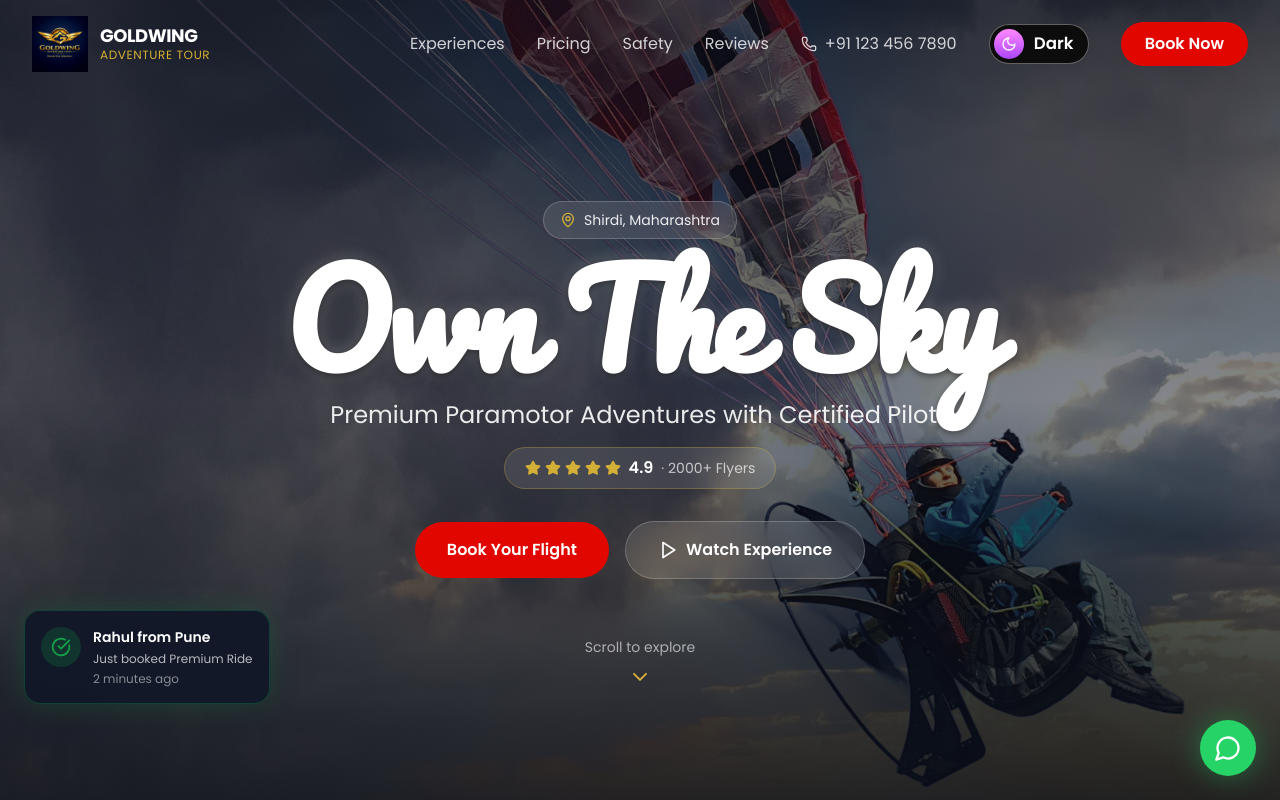
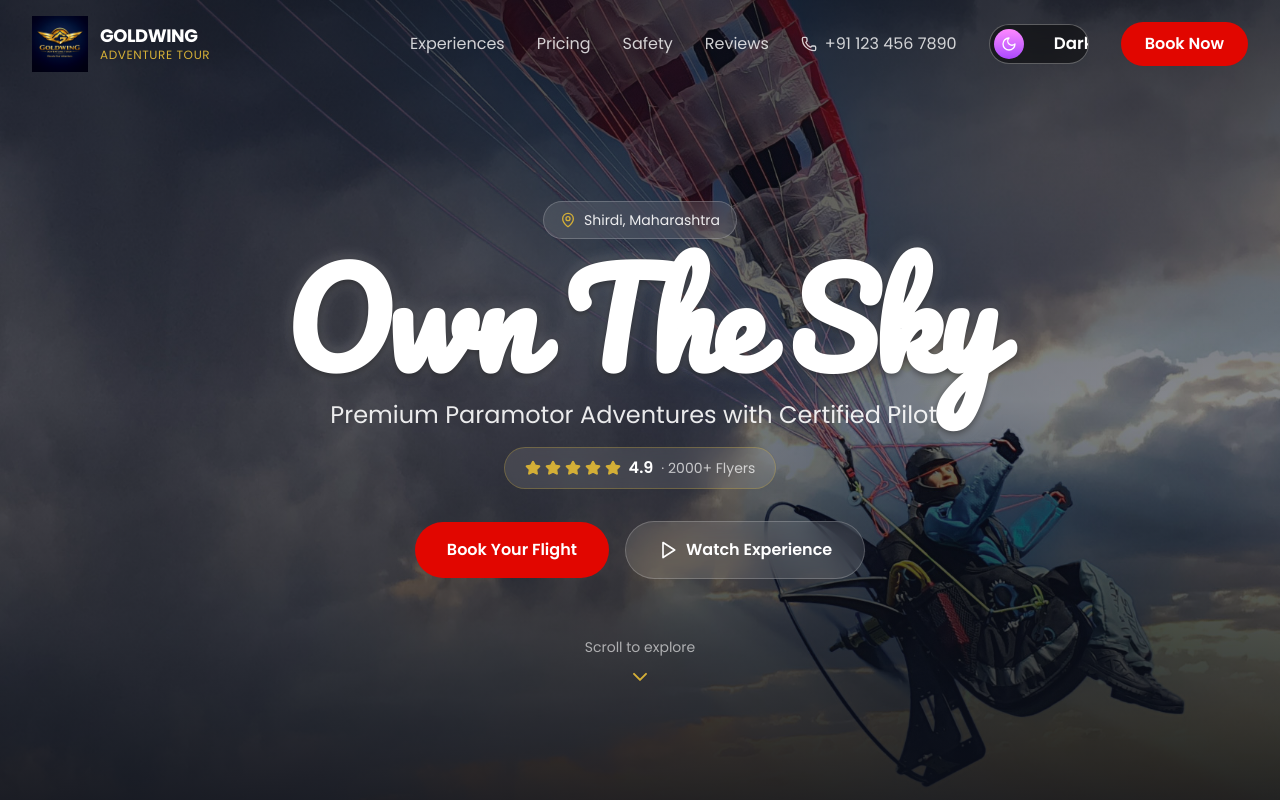
Before and after one commit to Pranav0051/GOLDWING, a React (Vite) app: page / in a window 1280 px wide. Shown: the top 800 px of the page. Built offline with nearby package versions, Linux system fonts and the light colour scheme.

Commit message:
Refine mobile notifications: minimize duration, fix visibility, and add tsconfig

```diff
--- a/src/app/components/FloatingCTA.tsx
+++ b/src/app/components/FloatingCTA.tsx
@@ -27,7 +27,7 @@ export function FloatingCTA({ onBookClick }: { onBookClick: () => void }) {
         transition={{ delay: 1, type: "spring", stiffness: 260, damping: 20 }}
         whileHover={{ scale: 1.1 }}
         whileTap={{ scale: 0.9 }}
-        className="fixed bottom-24 md:bottom-6 right-6 z-40 w-14 h-14 bg-[#25D366] hover:bg-[#25D366]/90 rounded-full flex items-center justify-center shadow-[0_0_30px_rgba(37,211,102,0.4)] transition-all"
+        className={`fixed right-6 z-40 w-14 h-14 bg-[#25D366] hover:bg-[#25D366]/90 rounded-full flex items-center justify-center shadow-[0_0_30px_rgba(37,211,102,0.4)] transition-all duration-300 ${isVisible ? 'bottom-24 opacity-100 translate-y-0' : 'bottom-6 opacity-0 translate-y-10 pointer-events-none'}`}
       >
         <MessageCircle className="w-7 h-7 text-white" />
       </motion.a>
--- a/src/app/components/Hero.tsx
+++ b/src/app/components/Hero.tsx
@@ -17,7 +17,7 @@ export function Hero({ onBookClick }: { onBookClick: () => void }) {
       </div>
 
       {/* Content */}
-      <div className="relative z-10 container mx-auto px-4 text-center pt-20">
+      <div className="relative z-10 container mx-auto px-4 text-center pt-32 md:pt-20">
         <motion.div
           initial={{ opacity: 0, y: 40 }}
           animate={{ opacity: 1, y: 0 }}
--- a/src/app/components/LiveNotifications.tsx
+++ b/src/app/components/LiveNotifications.tsx
@@ -15,27 +15,41 @@ const notifications = [
 export function LiveNotifications() {
   const [currentNotification, setCurrentNotification] = useState(0);
   const [isVisible, setIsVisible] = useState(false);
+  const [hasScrolled, setHasScrolled] = useState(false);
 
   useEffect(() => {
+    const handleScroll = () => {
+      if (window.scrollY > 300) {
+        setHasScrolled(true);
+      }
+    };
+    window.addEventListener("scroll", handleScroll);
+    return () => window.removeEventListener("scroll", handleScroll);
+  }, []);
+
+  useEffect(() => {
+    if (!hasScrolled) return;
+
+    // Show first notification briefly
+    setIsVisible(true);
+    const hideTimer = setTimeout(() => setIsVisible(false), 3000); // Reduced to 3s
+
     const interval = setInterval(() => {
       setIsVisible(true);
       setTimeout(() => {
         setIsVisible(false);
-      }, 4000);
+      }, 3000); // Reduced to 3s
 
       setTimeout(() => {
         setCurrentNotification((prev) => (prev + 1) % notifications.length);
-      }, 5000);
-    }, 15000);
+      }, 4000);
+    }, 20000); // Increased interval to 20s
 
-    // Show first notification after 5 seconds
-    setTimeout(() => {
-      setIsVisible(true);
-      setTimeout(() => setIsVisible(false), 4000);
-    }, 5000);
-
-    return () => clearInterval(interval);
-  }, []);
+    return () => {
+      clearInterval(interval);
+      clearTimeout(hideTimer);
+    };
+  }, [hasScrolled]);
 
   const notification = notifications[currentNotification];
 
@@ -43,27 +57,27 @@ export function LiveNotifications() {
     <AnimatePresence>
       {isVisible && (
         <motion.div
-          initial={{ x: -400, opacity: 0 }}
+          initial={{ x: -100, opacity: 0 }}
           animate={{ x: 0, opacity: 1 }}
-          exit={{ x: -400, opacity: 0 }}
+          exit={{ x: -100, opacity: 0 }}
           transition={{ type: "spring", stiffness: 100, damping: 20 }}
-          className="fixed bottom-32 md:bottom-24 left-6 z-40 max-w-sm"
+          className="fixed top-24 left-4 right-4 md:top-auto md:left-6 md:right-auto md:bottom-24 z-50 md:max-w-sm pointer-events-none"
         >
-          <div className="bg-[#111827]/95 backdrop-blur-xl border border-[#16A34A]/30 rounded-2xl p-4 shadow-[0_0_30px_rgba(22,163,74,0.2)]">
-            <div className="flex items-start gap-3">
+          <div
+            className="live-notification-toast bg-[#111827]/90 backdrop-blur-xl border border-white/20 rounded-2xl p-4 shadow-xl flex items-start gap-3 pointer-events-auto"
+          >
             <div className="w-10 h-10 bg-[#16A34A]/20 rounded-full flex items-center justify-center flex-shrink-0">
               <CheckCircle className="w-5 h-5 text-[#16A34A]" />
             </div>
             <div className="flex-1">
-                <div className="text-white font-semibold text-sm">
+              <div className="text-white font-medium text-sm">
                 {notification.name} from {notification.location}
               </div>
-                <div className="text-white/70 text-xs mt-1">
+              <div className="text-white/70 text-xs mt-0.5">
                 Just booked {notification.package}
               </div>
-                <div className="text-white/50 text-xs mt-1">
+              <div className="text-white/40 text-xs mt-0.5">
                 2 minutes ago
-                </div>
               </div>
             </div>
           </div>
--- a/src/app/components/Navbar.tsx
+++ b/src/app/components/Navbar.tsx
@@ -21,8 +21,8 @@ export function Navbar({ onBookClick }: { onBookClick: () => void }) {
     <motion.nav
       initial={{ y: -100 }}
       animate={{ y: 0 }}
-      className={`fixed top-0 left-0 right-0 z-50 transition-all duration-300 ${isScrolled
-        ? "bg-[#0B0F19]/90 backdrop-blur-xl border-b border-white/10 py-2"
+      className={`fixed top-0 left-0 right-0 z-50 transition-all duration-300 ${isScrolled || isMobileMenuOpen
+        ? "bg-[#0B0F19] shadow-lg border-b border-white/10 py-2"
         : "bg-transparent py-4"
         }`}
     >
@@ -75,13 +75,16 @@ export function Navbar({ onBookClick }: { onBookClick: () => void }) {
             </button>
           </div>
 
-          {/* Mobile Menu Button */}
+          {/* Mobile Controls */}
+          <div className="md:hidden flex items-center gap-4">
+            <ThemeToggle />
             <button
               onClick={() => setIsMobileMenuOpen(!isMobileMenuOpen)}
-            className="md:hidden text-white p-2"
+              className="text-white p-2"
             >
               {isMobileMenuOpen ? <X className="w-6 h-6" /> : <Menu className="w-6 h-6" />}
             </button>
+          </div>
         </div>
 
         {/* Mobile Menu */}
@@ -90,33 +93,36 @@ export function Navbar({ onBookClick }: { onBookClick: () => void }) {
             initial={{ opacity: 0, height: 0 }}
             animate={{ opacity: 1, height: "auto" }}
             exit={{ opacity: 0, height: 0 }}
-            className="md:hidden mt-4 pb-4 space-y-4"
+            className="md:hidden mt-4 pb-4 space-y-4 max-h-[80vh] overflow-y-auto"
           >
-            <a href="#experiences" className="block text-white/80 hover:text-[#D4AF37] transition-colors">
+            <div className="flex flex-col gap-6 text-lg">
+              <a href="#experiences" onClick={() => setIsMobileMenuOpen(false)} className="text-white/80 hover:text-[#D4AF37] transition-colors">
                 Experiences
               </a>
-            <a href="#pricing" className="block text-white/80 hover:text-[#D4AF37] transition-colors">
+              <a href="#pricing" onClick={() => setIsMobileMenuOpen(false)} className="text-white/80 hover:text-[#D4AF37] transition-colors">
                 Pricing
               </a>
-            <a href="#safety" className="block text-white/80 hover:text-[#D4AF37] transition-colors">
+              <a href="#safety" onClick={() => setIsMobileMenuOpen(false)} className="text-white/80 hover:text-[#D4AF37] transition-colors">
                 Safety
               </a>
-            <a href="#testimonials" className="block text-white/80 hover:text-[#D4AF37] transition-colors">
+              <a href="#testimonials" onClick={() => setIsMobileMenuOpen(false)} className="text-white/80 hover:text-[#D4AF37] transition-colors">
                 Reviews
               </a>
               <a href="tel:+911234567890" className="flex items-center gap-2 text-white/80 hover:text-[#D4AF37] transition-colors">
                 <Phone className="w-4 h-4" />
                 <span>+91 123 456 7890</span>
               </a>
+
               <button
                 onClick={() => {
+                  setIsMobileMenuOpen(false);
                   onBookClick();
-                setIsMobileMenuOpen(false);
                 }}
-              className="w-full bg-[#E10600] hover:bg-[#E10600]/90 text-white px-6 py-3 rounded-full transition-all"
+                className="bg-[#E10600] active:bg-[#E10600]/90 text-white px-6 py-3 rounded-full transition-all w-full mt-4"
               >
                 Book Now
               </button>
+            </div>
           </motion.div>
         )}
       </div>
--- a/src/app/components/ThemeToggle.tsx
+++ b/src/app/components/ThemeToggle.tsx
@@ -36,61 +36,47 @@ export function ThemeToggle() {
     };
 
     return (
+        <>
+            {/* Mobile: Simple Transparent Icon Button */}
+            <div className="md:hidden">
+                <button
+                    onClick={toggleTheme}
+                    className="flex items-center justify-center w-10 h-10 rounded-full bg-white/10 backdrop-blur-md border border-white/20 text-white transition-all active:scale-95 hover:bg-white/20"
+                    aria-label="Toggle Theme"
+                >
+                    {isDark ? (
+                        <Moon size={20} className="fill-current text-white" />
+                    ) : (
+                        <Sun size={20} className="fill-current text-yellow-400" />
+                    )}
+                </button>
+            </div>
+
+            {/* Desktop: Animated Pill Switch */}
             <button
                 onClick={toggleTheme}
                 onMouseEnter={() => setIsHovered(true)}
                 onMouseLeave={() => setIsHovered(false)}
-            className="transition-transform active:scale-95"
-            style={{
-                width: "100px",
-                height: "40px",
-                borderRadius: "40px",
-                border: "1px solid rgba(255, 255, 255, 0.349)",
-                backgroundColor: "rgb(12, 12, 12)",
-                display: "flex",
-                alignItems: "center",
-                justifyContent: "center",
-                cursor: "pointer",
-                transitionDuration: "0.3s",
-                overflow: "hidden",
-            }}
+                className="hidden md:flex items-center justify-center transition-transform active:scale-95 relative overflow-hidden bg-black/50 backdrop-blur-md border border-white/30 rounded-full"
+                style={{ width: "100px", height: "40px" }}
             >
                 <div
-                style={{
-                    width: isHovered ? "90px" : "30px",
-                    height: "30px",
-                    background: "linear-gradient(to bottom, rgb(255, 136, 255), rgb(172, 70, 255))",
-                    borderRadius: "50px",
-                    display: "flex",
-                    alignItems: "center",
-                    justifyContent: "center",
-                    overflow: "hidden",
-                    zIndex: 2,
-                    transitionDuration: "0.3s",
-                }}
+                    className={`absolute left-1 flex items-center justify-center h-[30px] rounded-full bg-gradient-to-b from-[#ff88ff] to-[#ac46ff] z-20 transition-all duration-300 ${isHovered ? "w-[90px]" : "w-[30px]"
+                        }`}
                 >
                     {isDark ? (
-                    <Moon size={16} color="white" style={{ borderRadius: "1px" }} />
+                        <Moon size={16} className="text-white" />
                     ) : (
-                    <Sun size={16} color="white" style={{ borderRadius: "1px" }} />
+                        <Sun size={16} className="text-white" />
                     )}
                 </div>
                 <div
-                style={{
-                    height: "100%",
-                    width: isHovered ? "0" : "60px",
-                    display: "flex",
-                    alignItems: "center",
-                    justifyContent: "center",
-                    color: "white",
-                    zIndex: 1,
-                    transitionDuration: "0.3s",
-                    fontSize: isHovered ? "0" : "1.04em",
-                    transform: isHovered ? "translate(10px)" : "translate(0)",
-                }}
+                    className={`flex items-center justify-center h-full text-white z-10 transition-all duration-300 ${isHovered ? "w-0 opacity-0 translate-x-2" : "w-[60px] opacity-100 translate-x-4 ml-auto"
+                        }`}
                 >
-                {isDark ? "Dark" : "Light"}
+                    <span className="text-[1.04em] font-medium">{isDark ? "Dark" : "Light"}</span>
                 </div>
             </button>
+        </>
     );
 }
```
Also changed, not shown: src/app/theme.css (+90 -2 lines), tsconfig.json (added, +28 -0 lines). Lines whose indentation alone changed are shown as unchanged.
